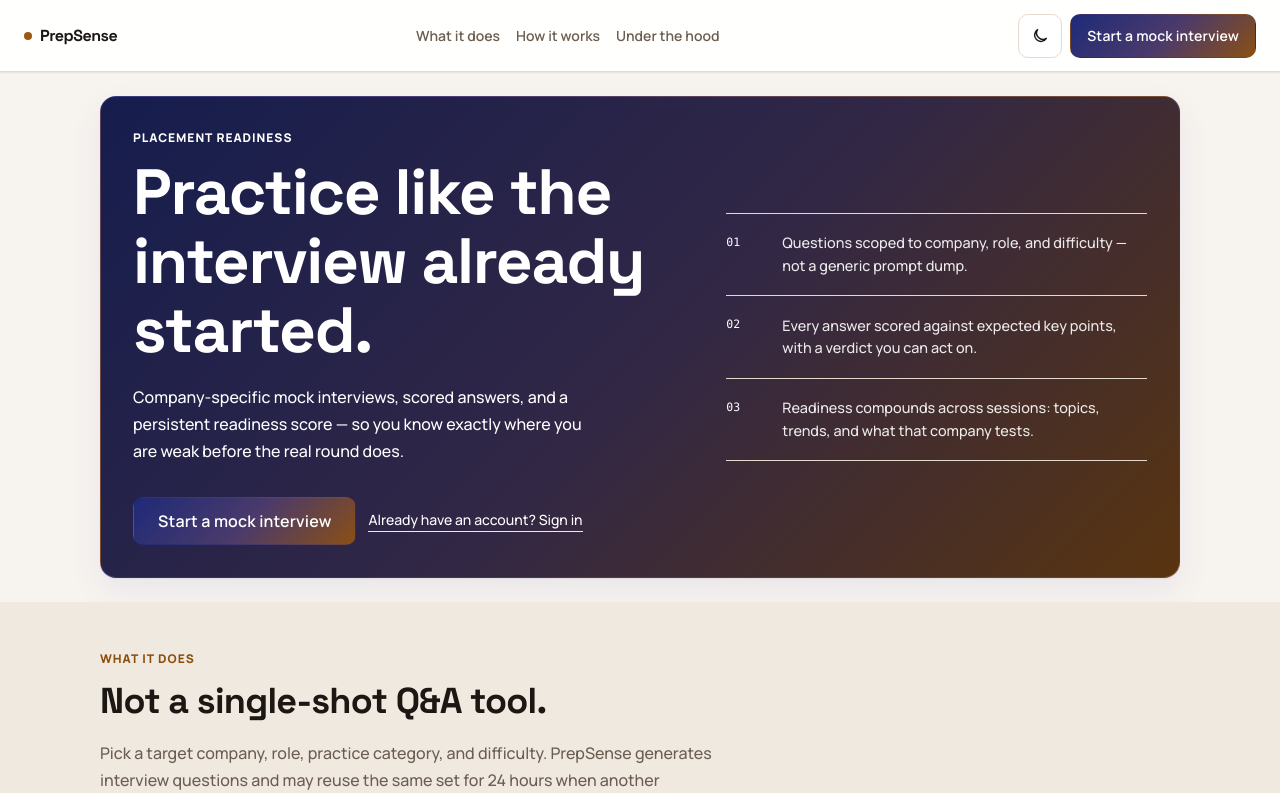
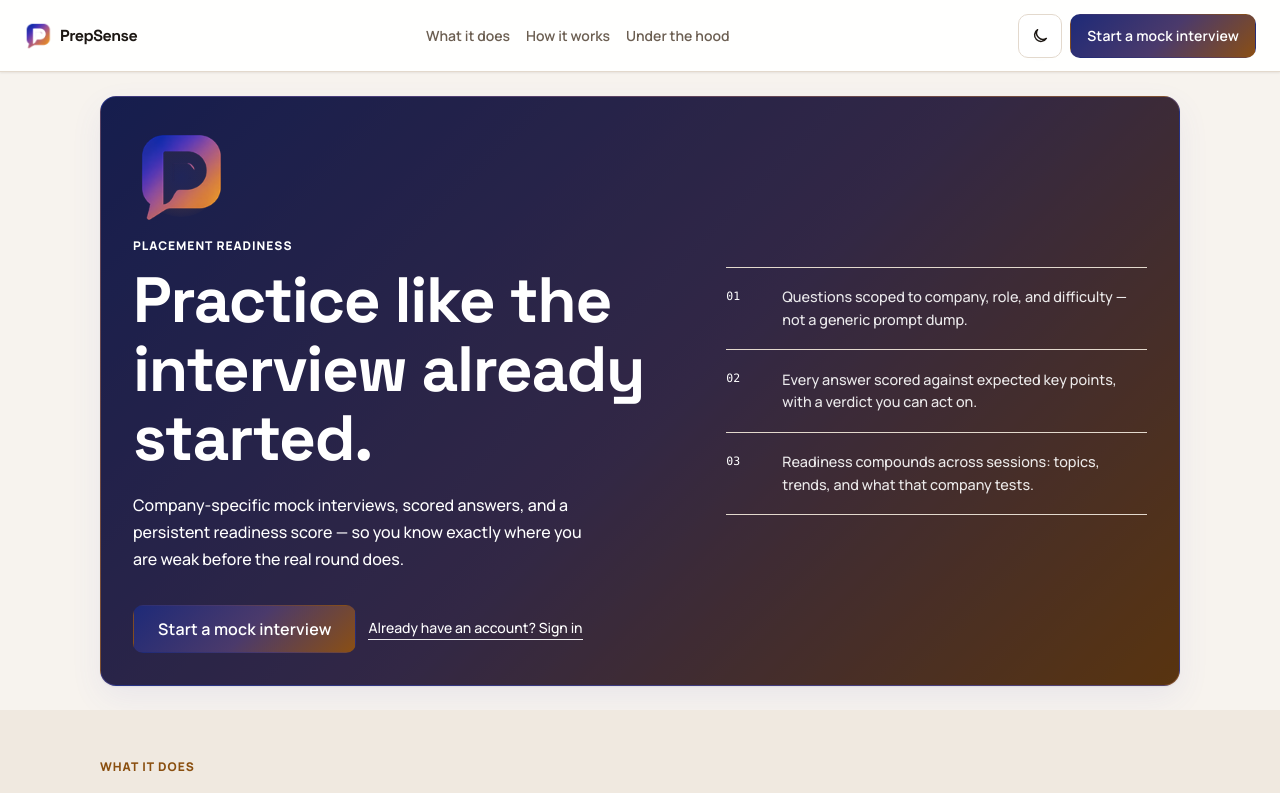
Before and after one commit to pratyushm206/PrepSense, a React (Vite) app: page / in a window 1280 px wide. Shown: the top 793 px of the page. Built offline with nearby package versions, Linux system fonts and the light colour scheme; no server answers.

Commit message:
feat(ui): add logo to nav, auth, landing, favicon and social preview

```diff
--- a/index.html
+++ b/index.html
@@ -3,12 +3,24 @@
   <head>
     <meta charset="UTF-8" />
     <meta name="viewport" content="width=device-width, initial-scale=1.0" />
-    <meta name="theme-color" content="#0b1720" />
+    <meta name="theme-color" content="#0A0908" />
     <meta name="description" content="Practice company and role specific mock interviews, get structured feedback, and track your interview readiness with PrepSense." />
     <meta property="og:title" content="PrepSense — Interview practice that builds readiness" />
     <meta property="og:description" content="Run written, multiple choice, and mixed mock interviews with structured feedback and progress analytics." />
     <meta property="og:type" content="website" />
-    <link rel="icon" type="image/svg+xml" href="/favicon.svg" />
+    <meta property="og:image" content="/og-image.png" />
+    <!-- Replace the relative Open Graph image path with its absolute live URL after deployment; social crawlers need an absolute URL. -->
+    <meta property="og:image:width" content="1200" />
+    <meta property="og:image:height" content="630" />
+    <meta name="twitter:card" content="summary_large_image" />
+    <meta name="twitter:title" content="PrepSense — Interview practice that builds readiness" />
+    <meta name="twitter:description" content="Run written, multiple choice, and mixed mock interviews with structured feedback and progress analytics." />
+    <meta name="twitter:image" content="/og-image.png" />
+    <link rel="icon" href="/favicon.ico" sizes="48x48" />
+    <link rel="icon" type="image/png" sizes="32x32" href="/favicon-32.png" />
+    <link rel="icon" type="image/png" sizes="16x16" href="/favicon-16.png" />
+    <link rel="apple-touch-icon" href="/apple-touch-icon.png" />
+    <link rel="manifest" href="/manifest.webmanifest" />
     <title>PrepSense</title>
   </head>
   <body>
--- /dev/null
+++ b/src/components/Logo.jsx
@@ -0,0 +1,30 @@
+const AVAILABLE_SIZES = [64, 128, 256, 512];
+
+function closestSize(minimum) {
+  return AVAILABLE_SIZES.find(candidate => candidate >= minimum) || AVAILABLE_SIZES.at(-1);
+}
+
+export default function Logo({ size = 32, showText = false, className = '' }) {
+  const baseSize = closestSize(size);
+  const retinaSize = closestSize(size * 2);
+  const highDensitySize = closestSize(size * 4);
+  const srcSet = [
+    `/logo-mark-${retinaSize}.png 2x`,
+    ...(highDensitySize > retinaSize ? [`/logo-mark-${highDensitySize}.png 4x`] : [])
+  ].join(', ');
+
+  return (
+    <span className={`logo${className ? ` ${className}` : ''}`}>
+      <img
+        className="logo-mark-image"
+        src={`/logo-mark-${baseSize}.png`}
+        srcSet={srcSet}
+        width={size}
+        height={size}
+        alt={showText ? '' : 'PrepSense'}
+        aria-hidden={showText ? 'true' : undefined}
+      />
+      {showText && <span className="logo-wordmark">PrepSense</span>}
+    </span>
+  );
+}
--- a/src/components/Shell.jsx
+++ b/src/components/Shell.jsx
@@ -2,6 +2,7 @@ import { NavLink, Outlet, useLocation, useNavigate } from 'react-router-dom';
 import { useEffect, useRef, useState } from 'react';
 import { useAuth } from '../context/AuthContext.jsx';
 import Icon, { CloseIcon, MenuIcon } from './Icon.jsx';
+import Logo from './Logo.jsx';
 
 export default function Shell() {
   const { user, logout } = useAuth();
@@ -69,8 +70,7 @@ export default function Shell() {
     <div className="app-shell">
       <header className="topbar">
         <NavLink to="/dashboard" className="brand" aria-label="PrepSense dashboard">
-          <span className="brand-mark">P</span>
-          <span className="brand-name">PrepSense</span>
+          <Logo size={32} showText />
         </NavLink>
         <button
           ref={menuToggleRef}
--- a/src/pages/Landing.jsx
+++ b/src/pages/Landing.jsx
@@ -2,6 +2,7 @@ import { Link, Navigate } from 'react-router-dom';
 import { useAuth } from '../context/AuthContext.jsx';
 import ThemeToggle from '../components/ThemeToggle.jsx';
 import Icon from '../components/Icon.jsx';
+import Logo from '../components/Logo.jsx';
 import { RESUME_ANALYZER_URL } from '../config/links.js';
 
 const GITHUB_REPO = 'https://github.com/pratyushm206/PrepSense';
@@ -26,8 +27,7 @@ export default function Landing() {
     <div className="landing">
       <header className="landing-header">
         <a className="landing-brand" href="#top">
-          <span className="landing-brand-dot" aria-hidden="true" />
-          <span className="landing-wordmark">PrepSense</span>
+          <Logo size={28} showText className="landing-brand-logo" />
         </a>
         <nav className="landing-nav" aria-label="Page">
           <a href="#what-it-does">What it does</a>
@@ -45,6 +45,7 @@ export default function Landing() {
       <main>
         <section className="landing-hero signature-card" id="top">
           <div className="landing-hero-copy">
+            <Logo size={96} className="landing-hero-logo" />
             <p className="eyebrow">Placement readiness</p>
             <h1>Practice like the interview already started.</h1>
             <p className="landing-lead">
@@ -184,7 +185,7 @@ export default function Landing() {
       <footer className="landing-footer">
         <div className="landing-footer-inner">
           <div className="landing-footer-col">
-            <h2 className="landing-footer-brand">PrepSense</h2>
+            <h2 className="landing-footer-brand"><Logo size={28} showText /></h2>
             <p className="landing-footer-blurb">
               AI-powered mock interview and placement-readiness platform. Practice, get scored, and
               know exactly where you're weak before the real interview does.
--- a/src/pages/Login.jsx
+++ b/src/pages/Login.jsx
@@ -1,6 +1,7 @@
 import { Link, useLocation, useNavigate } from 'react-router-dom';
 import { useState } from 'react';
 import { useAuth } from '../context/AuthContext.jsx';
+import Logo from '../components/Logo.jsx';
 
 export default function Login() {
   const { login } = useAuth();
@@ -43,7 +44,7 @@ export default function Login() {
   return (
     <main className="auth-layout">
       <section className="auth-panel">
-        <p className="eyebrow">PrepSense</p>
+        <Logo size={56} showText className="auth-logo" />
         <h1>Sign in to practice smarter.</h1>
         <form className="form-stack" onSubmit={handleSubmit}>
           {formError && <div className="field-error form-error">{formError}</div>}
--- a/src/pages/Register.jsx
+++ b/src/pages/Register.jsx
@@ -1,6 +1,7 @@
 import { Link, useNavigate } from 'react-router-dom';
 import { useState } from 'react';
 import { useAuth } from '../context/AuthContext.jsx';
+import Logo from '../components/Logo.jsx';
 
 export default function Register() {
   const { register } = useAuth();
@@ -58,7 +59,7 @@ export default function Register() {
   return (
     <main className="auth-layout">
       <section className="auth-panel wide">
-        <p className="eyebrow">PrepSense</p>
+        <Logo size={56} showText className="auth-logo" />
         <h1>Create your readiness workspace.</h1>
         <form className="form-stack" onSubmit={handleSubmit}>
           {formError && <div className="field-error form-error">{formError}</div>}
--- a/src/styles.css
+++ b/src/styles.css
@@ -190,6 +190,28 @@ h2 {
   font-weight: 700;
 }
 
+.logo {
+  display: inline-flex;
+  align-items: center;
+  gap: var(--space-2);
+  min-width: 0;
+  vertical-align: middle;
+}
+
+.logo-mark-image {
+  display: block;
+  flex: 0 0 auto;
+  object-fit: contain;
+}
+
+.logo-wordmark {
+  color: inherit;
+  font-family: var(--font-display);
+  font-size: var(--text-md);
+  font-weight: 700;
+  white-space: nowrap;
+}
+
 .nav-links {
   display: flex;
   gap: var(--space-1);
@@ -2465,6 +2487,12 @@ a.topic-row {
   gap: var(--space-2);
 }
 
+.landing-brand-logo .logo-wordmark {
+  color: var(--ink);
+  font-weight: 600;
+  letter-spacing: -0.03em;
+}
+
 .landing-brand-dot {
   width: var(--space-2);
   height: var(--space-2);
@@ -2635,6 +2663,23 @@ a.topic-row {
   margin-bottom: 1.15rem;
 }
 
+.landing-hero-logo {
+  position: relative;
+  isolation: isolate;
+  width: fit-content;
+  margin-bottom: var(--space-3);
+}
+
+.landing-hero-logo::before {
+  content: '';
+  position: absolute;
+  z-index: -1;
+  inset: 8%;
+  border-radius: 50%;
+  background: radial-gradient(circle, var(--glow-indigo), var(--glow-bronze) 60%, transparent 76%);
+  pointer-events: none;
+}
+
 .landing-lead {
   max-width: 46ch;
   font-size: var(--text-md);
@@ -2797,6 +2842,11 @@ a.topic-row {
   font-weight: 600;
   color: var(--ink);
   margin-bottom: 0.75rem;
+}
+
+.landing-footer-brand .logo-wordmark {
+  font-size: var(--text-lg);
+  font-weight: 600;
 }
 
 .landing-footer-blurb {
@@ -3027,7 +3077,12 @@ a.topic-row {
 }
 @media (max-width: 600px) {
   .landing-hero { min-height: 0; padding: var(--space-4); }
+  .landing-hero-logo .logo-mark-image { width: 64px; height: 64px; }
   .landing-section { padding-top: var(--space-5); padding-bottom: var(--space-5); }
+}
+
+@media (max-width: 390px) {
+  .landing-hero-logo .logo-mark-image { width: 56px; height: 56px; }
 }
 
 /* Dashboard: layered readiness overview and data-led follow-up cards */
@@ -3744,6 +3799,11 @@ a.topic-row {
 }
 .auth-panel h1 { font-size: clamp(var(--text-2xl), 5vw, var(--text-3xl)); }
 .auth-panel .button.primary { width: 100%; }
+.auth-logo {
+  display: flex;
+  justify-content: center;
+  margin: 0 auto var(--space-4);
+}
 @media (max-width: 480px) {
   .auth-layout { padding: var(--space-4); }
   .auth-panel { padding: var(--space-5) var(--space-4) var(--space-4); }
```
Also changed, not shown: public/favicon.svg (deleted), public/manifest.webmanifest (added), 1 other file (tests, documents, lock files or other folders).
